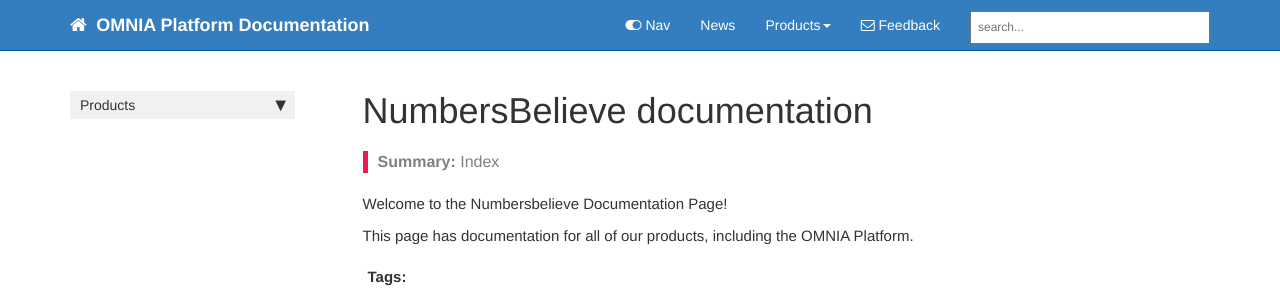
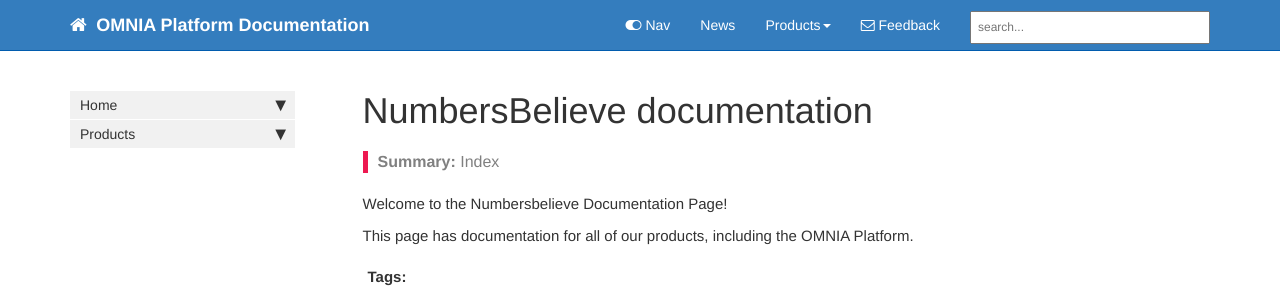
Before and after one commit to daniel8lopes/omnia3, a Jekyll site: the page built from docs/index.md, in a window 1280 px wide. Shown: the top 289 px of the page. Built offline with Jekyll 4.4.1, drawn with Linux system fonts in a browser that asks for light colours; nearby versions of some CDN libraries; comment, search, counter and statistics services are not loaded.

Commit message:
Update home_sidebar.yml

```diff
--- a/docs/_data/sidebars/home_sidebar.yml
+++ b/docs/_data/sidebars/home_sidebar.yml
@@ -4,6 +4,11 @@ entries:
 - title: Sidebar
   levels: one
   folders:
+
+  - title: Home
+    output: web
+    url: /index.hml
+    type: homepage
 
   - title: Products
     output: web
```
